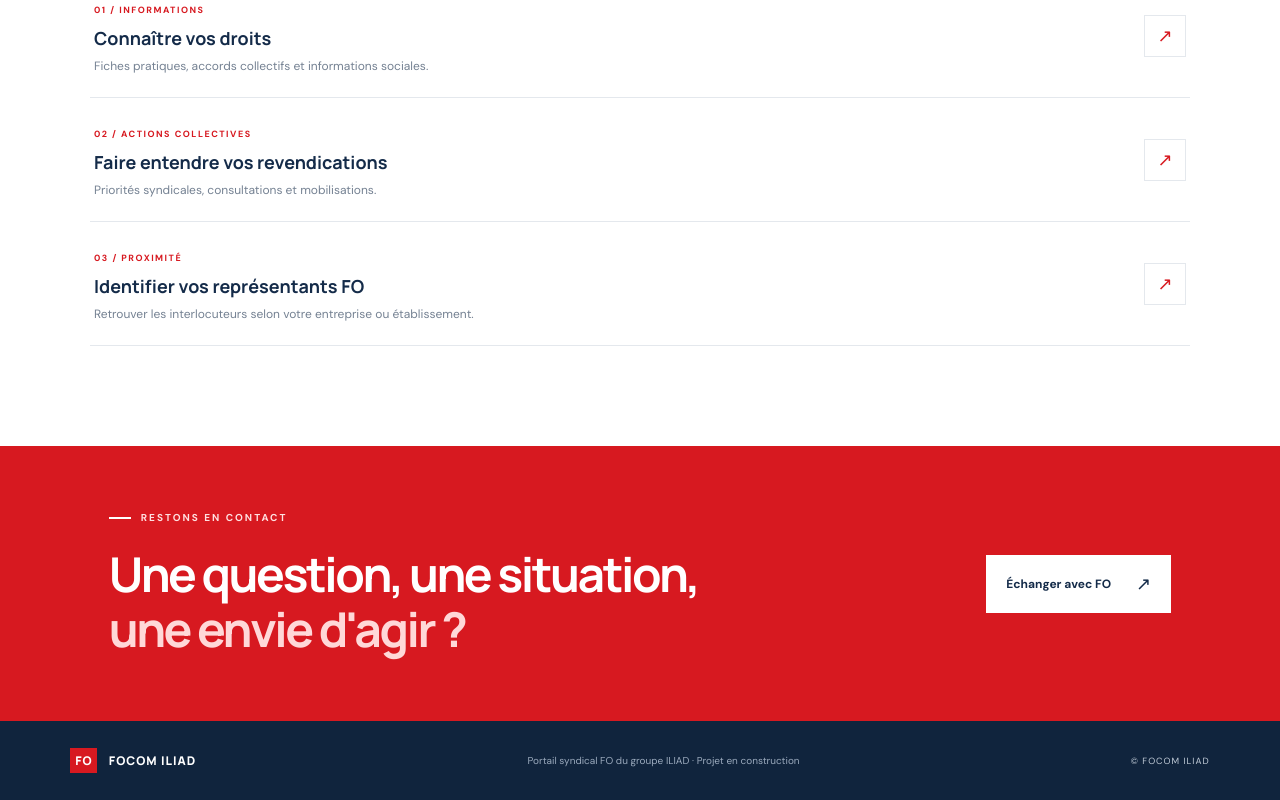
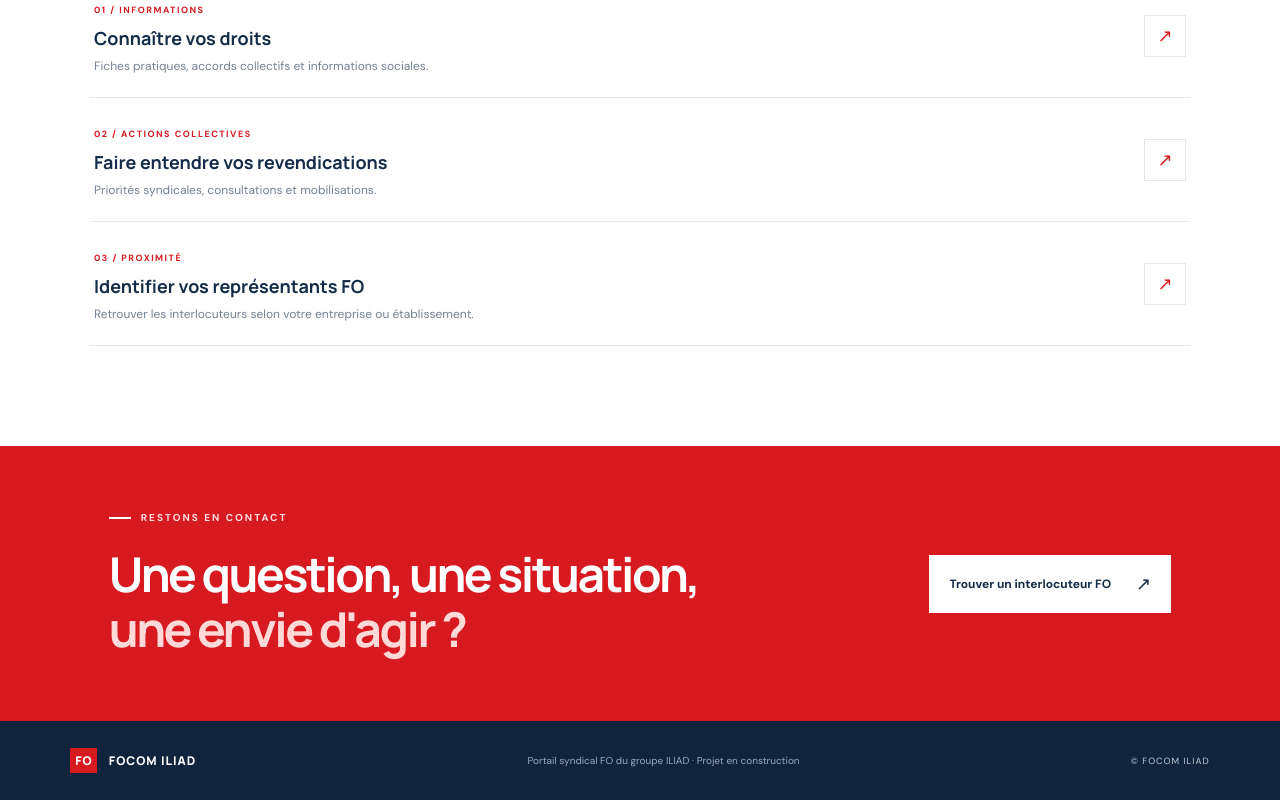
Before and after one commit to linux92fr/focom-iliad, a React (Vite) app: page / in a window 1280 px wide. Shown: the part 2293-3093 px from the top of the page. Built offline with nearby package versions, Linux system fonts and the light colour scheme.

Commit message:
Retire une adresse de contact provisoire non validée

```diff
--- a/src/App.tsx
+++ b/src/App.tsx
@@ -83,7 +83,7 @@ function App() {
           <div className="resource-row" id="representants"><div><span>03 / PROXIMITÉ</span><h3>Identifier vos représentants FO</h3><p>Retrouver les interlocuteurs selon votre entreprise ou établissement.</p></div><a href="#contact" aria-label="Trouver un représentant">↗</a></div>
         </section>
 
-        <section className="contact-band" id="contact"><div><p className="eyebrow">RESTONS EN CONTACT</p><h2>Une question, une situation,<br /><em>une envie d'agir ?</em></h2></div><a className="button button-light" href="mailto:contact@focom-iliad.fr">Échanger avec FO <span>↗</span></a></section>
+        <section className="contact-band" id="contact"><div><p className="eyebrow">RESTONS EN CONTACT</p><h2>Une question, une situation,<br /><em>une envie d'agir ?</em></h2></div><a className="button button-light" href="#representants">Trouver un interlocuteur FO <span>↗</span></a></section>
       </main>
 
       <footer className="footer"><a className="footer-brand" href="#"><span>FO</span> FOCOM ILIAD</a><p>Portail syndical FO du groupe ILIAD · Projet en construction</p><span>© FOCOM ILIAD</span></footer>
```
